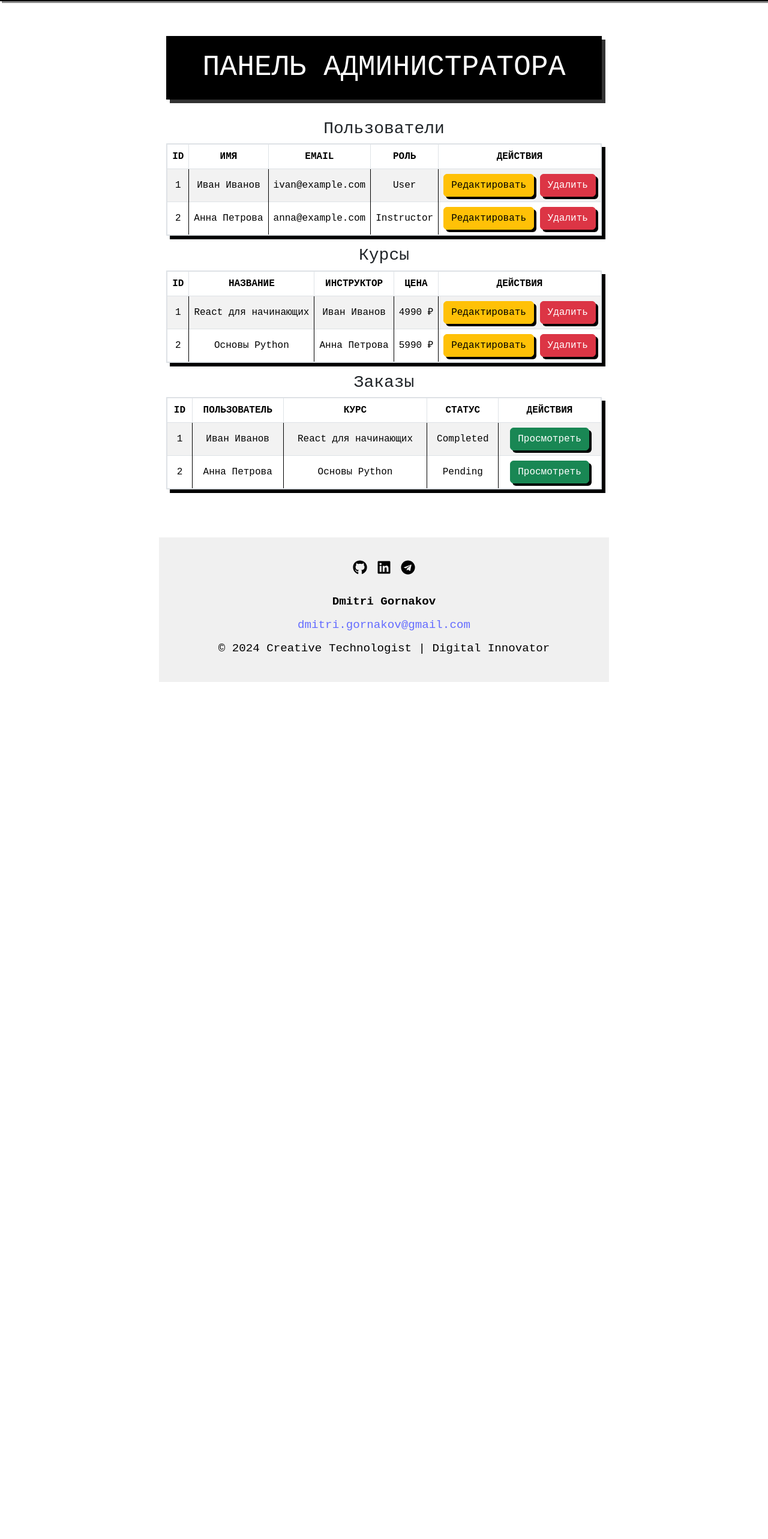
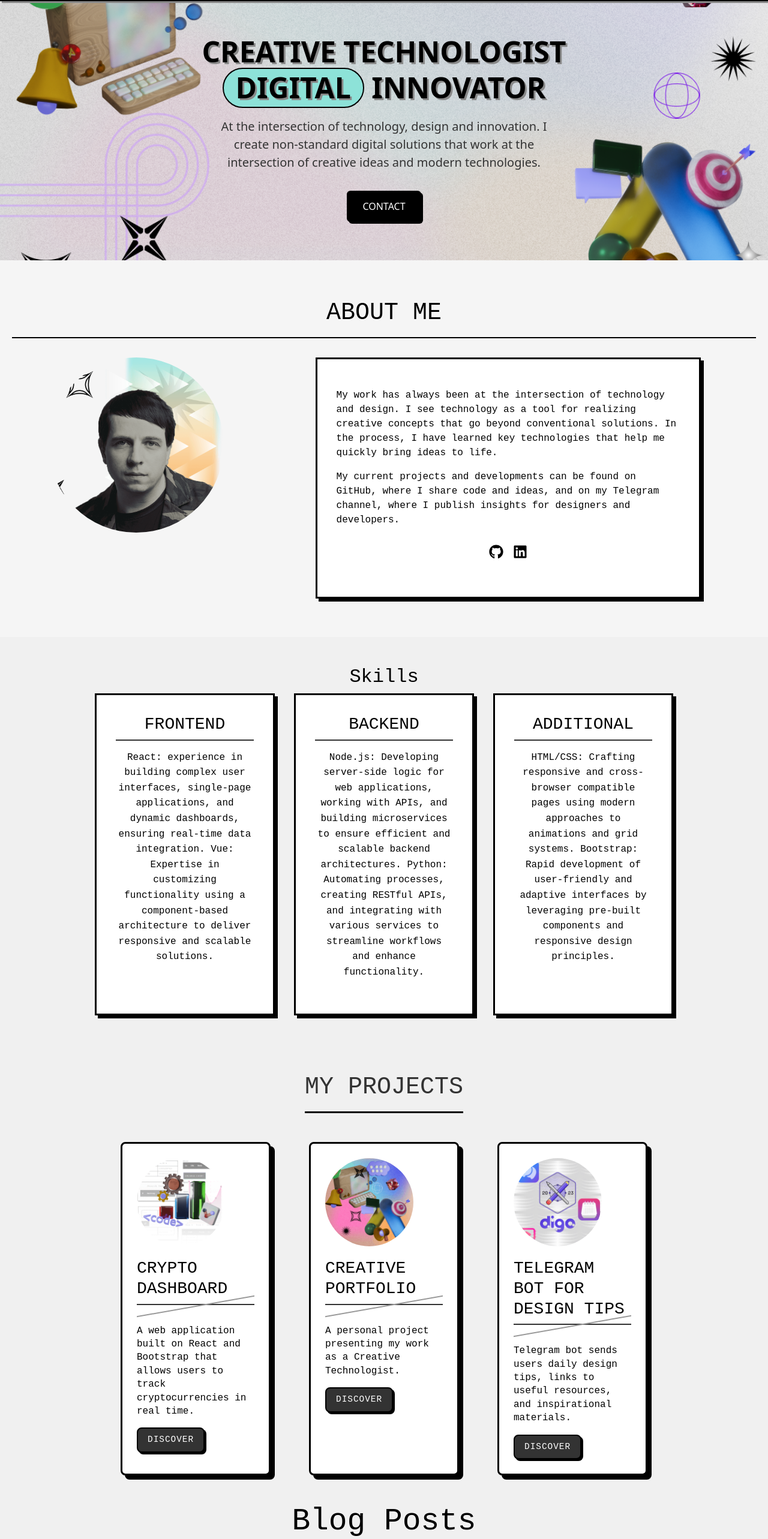
Before and after one commit to visualGravitySense/personal-creative-website, a React (Vite) app: page /profile in a window 1280 px wide. Shown: the part 74-2640 px from the top of the page at 60% size. Before the commit the page ends 1211 px from the top, so only its background shows below. Built offline with nearby package versions, Linux system fonts and the light colour scheme.

Commit message:
new model : onlice claseees and freelance community

```diff
--- a/src/pages/Profile.jsx
+++ b/src/pages/Profile.jsx
@@ -1,13 +1,33 @@
-import React from 'react';
-import AdminDashboard from '../components/AdminDashboard';
+import React from "react";
+import HeroSection from "../components/HeroSection";
+import FeaturedCourses from "../components/FeaturedCourses";
+import CourseCategories from "../components/CourseCategories";
+import PopularCourses from "../components/PopularCourses";
+import PromoBanners from "../components/PromoBanners";
+import AboutSection from "../components/AboutSection";
+import StudentTestimonials from "../components/StudentTestimonials";
+import "./Home.scss";
 
-const Profile = () => {
+const posts = [
+  {
+    id: "uiux-ruin-product",
+    title: "UI/UX Design Can Actually Ruin a Product",
+  },
+];
+
+const Profile = ({ theme, toggleTheme }) => {
   return (
-    <div>
-      {/* <h2>User Profile</h2>
-      <p>Here you can edit your personal information, see your course progress, and manage your purchased courses.</p> */}
-      <AdminDashboard/>
-      {/* Добавьте элементы управления и отображения прогресса */}
+    <div className={`home-page ${theme === "dark" ? "dark-mode" : ""}`}>
+      <HeroSection theme={theme} toggleTheme={toggleTheme} />
+      <AboutSection theme={theme} />
+      <PromoBanners theme={theme} />
+      <PopularCourses theme={theme} />
+      {/* <StudentTestimonials theme={theme} /> */}
+      {/* <FeaturedCourses theme={theme} toggleTheme={toggleTheme} /> */}
+      {/* <CourseCategories theme={theme} /> */}
+      {/* Promo blocks, banners, platform info, etc. */}
+
+
     </div>
   );
 };
```
Also changed, not shown: img/Frame27(1)1.png (deleted).
